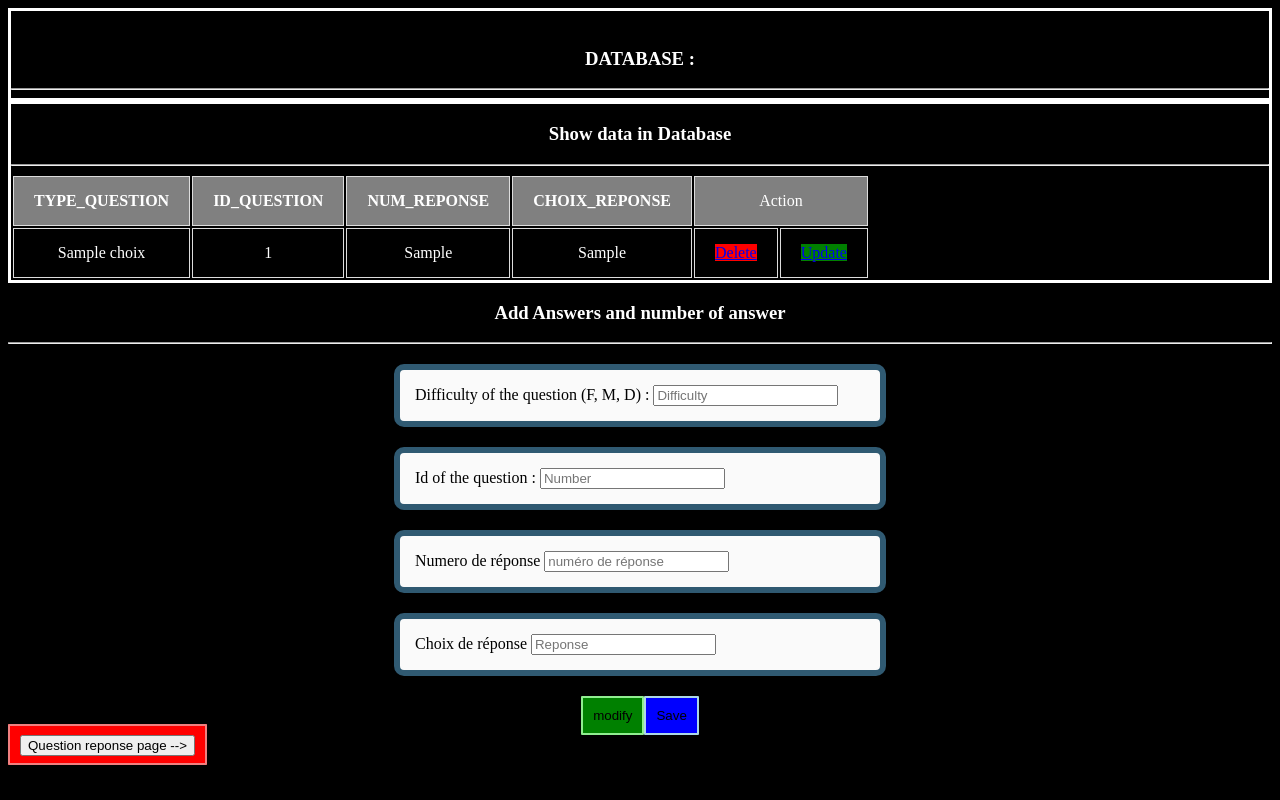
After one commit to hugo-domage/SiteSAE, a PHP site: page /PHP/bdchoix.php in a window 1280 px wide. The commit adds this page. Run offline with PHP 8.4, Linux system fonts and the light colour scheme; tables that the repository leaves empty or names only in its code hold one stand-in row (values such as "Sample post"); some libraries are stand-ins or nearby versions.

Commit message:
ajout de la table t_qcm_choix dans le site

```diff
--- a/CSS/Stylebd.css
+++ b/CSS/Stylebd.css
@@ -1,5 +1,5 @@
 body{
-    background-color: black;
+    background-color: black
 }
 
 h1,h2,h3,h4,h5,h6{
@@ -94,6 +94,58 @@ thead tr{
     transform: translateY(4px);
 }
 
+.btn-update{
+    background-color:  green;
+    display: inline;
+    padding: 10px;
+    border-radius: 1px;
+    border: 2px solid lightgreen;
+}
+
+.btn-update:hover{
+    background-color: lightgreen;
+}
+
+.btn-update:active{
+    background-color: lightseagreen;
+    box-shadow: 0 5px #666;
+    transform: translateY(4px);
+}
+.btn-update{
+    background-color:  green;
+    display: inline;
+    padding: 10px;
+    border-radius: 1px;
+    border: 2px solid lightgreen;
+}
+
+.btn-update:hover{
+    background-color: lightgreen;
+}
+
+.btn-update:active{
+    background-color: lightseagreen;
+    box-shadow: 0 5px #666;
+    transform: translateY(4px);
+}
+.qcmbutton{
+    background-color:  red;
+    display: inline;
+    padding: 10px;
+    border-radius: 1px;
+    border: 2px solid lightcoral;
+}
+
+.qcmbutton:hover{
+    background-color: lightcoral;
+}
+
+.qcmbutton:active{
+    background-color: lightcoral;
+    box-shadow: 0 5px #666;
+    transform: translateY(4px);
+}
+
 
 .form-group{
     max-width: 450px;
@@ -104,3 +156,8 @@ thead tr{
     border-radius: 10px;
     border: 6px solid #305A72;
 }
+
+.buttonDelUp{
+    display: flex;
+    justify-content: center;
+}
--- a/CSS/style.css
+++ b/CSS/style.css
@@ -1,5 +1,5 @@
 body {
-    background-color:  green;
+    background-color:  black;
     display: flex;
     justify-content: center;
     align-items: center;
--- /dev/null
+++ b/PHP/actionchoix.php
@@ -0,0 +1,70 @@
+<?php
+
+use LDAP\Result;
+    require("./connexion.php");
+
+    $difficulty="";
+    $number="";
+    $numreponse="";
+    $choixreponse="";
+
+    //inserer les requetes ajouter par l'administrateur dans la base de données.
+    if(isset($_POST['btn_ajout']))
+    {
+        $difficulty = $_POST['difficulty'];
+        $number = $_POST['number'];
+        $numreponse = $_POST['numreponse'];
+        $choixreponse = $_POST['choixreponse'];
+
+        $query = "INSERT INTO t_qcm_choix(type_question, id_question, num_reponse, choix_reponse) VALUES('$difficulty','$number','$numreponse','$choixreponse')";
+        $q = $con ->prepare($query);
+        $res = $q->execute();
+
+        if($res){
+            echo "<div class= 'succes'>
+                <h3>reponse ajouté avec succès</h3>
+                </div>";
+        }else{
+            echo "<div class= 'error'>
+                <h3>les réponses n'ont pas été ajouté, il y a une erreur</h3>
+                </div>";
+        }
+        header("refresh:1; url=bdchoix.php");
+        exit;
+    }
+
+    //bouton Supprimer
+    if(isset($_GET['delete']))
+    {
+        $id = $_GET['delete'];
+        $query = "DELETE FROM t_qcm_choix WHERE id_question = '$id'";
+        $q = $con ->prepare($query);
+        $res = $q->execute();
+        if($res)
+        {
+            echo "Supprimer avec succès";
+        }
+        header("refresh:1; url=bdchoix.php");
+        exit;
+    }
+
+    //bouton modifier
+    if(isset($_POST['btn_update']))
+    {
+        $difficulty = $_POST['difficulty'];
+        $number = $_POST['number'];
+        $numreponse = $_POST['numreponse'];
+        $question = $_POST['choixreponse'];
+
+        $query = "UPDATE t_qcm_choix SET type_question='$difficulty', id_question='$number', num_reponse='$numreponse', choix_reponse='$choixreponse' WHERE id_question='$number'";
+        $q = $con ->prepare($query);
+        $res = $q->execute();
+
+        if($res)
+        {
+            echo "modification successful";
+        }
+            header("refresh:1; url=bdchoix.php");
+            exit;
+    }
+?>
--- /dev/null
+++ b/PHP/bdchoix.php
@@ -0,0 +1,101 @@
+<?php
+    require("./connexion.php");
+    require_once("./actionchoix.php");
+    $difficulty="";
+    $number="";
+    $numreponse="";
+    $choixreponse="";
+
+    $modify= false;
+?>
+<!DOCTYPE html>
+<html lang="fr">
+<head>
+    <meta charset="UTF-8">
+    <meta http-equiv="X-UA-Compatible" content="IE=edge">
+    <meta name="viewport" content="width=device-width, initial-scale=1.0">
+    <title>Base de données - SAE</title>
+    <link rel="stylesheet" href="../CSS/Stylebd.css?v=<?php echo time(); ?>">
+</head>
+<body>
+    <div class="container col-md-12">
+            <div class="tableau">
+                <br>
+                <h3>DATABASE :</h3>
+                <hr>
+            </div>
+        <div class="rows">
+            <div class= "tableau">
+            <h3> Show data in Database </h3>
+            <hr>
+            <div class="table responsive">
+            <table class="table table-bordered">
+                <thead>
+                    <tr class="Column">
+                        <th>TYPE_QUESTION</th>
+                        <th>ID_QUESTION</th>
+                        <th>NUM_REPONSE</th>
+                        <th>CHOIX_REPONSE</th>
+                        <td colspan="2">Action</td>
+                    </tr>
+                </thead>
+                <tbody>
+                <?php
+                    include_once("connexion.php");
+
+                    $query = "SELECT * FROM t_qcm_choix";
+                    $q = $con ->prepare($query);
+                    $q->execute();
+                    while($row = $q -> fetch())
+                    {
+                ?>
+                    <tr class="Rows">
+                        <td><?php echo $row['type_question']?></td>
+                        <td><?php echo $row['id_question']?></td>
+                        <td><?php echo $row['num_reponse']?></td>
+                        <td><?php echo $row['choix_reponse']?></td>
+                        <td><a href="actionchoix.php?delete=<?php echo $row['id_question'] ?>" class="Dbutton">Delete</a></td>
+                        <td><a href="bdchoix.php?update=<?php echo $row['id_question']?>" class="Ubutton">Update</a></td>
+                    </tr>
+                    <?php
+                        }
+                     ?>
+                </tbody>
+            </table>
+            </div>
+            </div>
+            <h3> Add Answers and number of answer </h3>
+            <hr>
+            <div>
+                <form method="post" action="actionchoix.php">
+                    <div class="form-group">
+                        <label> Difficulty of the question (F, M, D) : </label>
+                        <input type="text" name="difficulty" class="form-control" value="<?php echo $difficulty;?>" placeholder="Difficulty"/>
+                    </div>
+                    <div class="form-group">
+                        <label> Id of the question : </label>
+                        <input type="text" name="number" class="form-control" value="<?php echo $number;?>" placeholder="Number"/>
+                    </div>
+                    <div class="form-group">
+                        <label> Numero de réponse</label>
+                        <input type="text" name="numreponse" class="form-control" value="<?php echo $numreponse;?>" placeholder="numéro de réponse" />
+                    </div>
+                    <div class="form-group">
+                        <label> Choix de réponse </label>
+                        <input type="text" name="choixreponse" class="form-control" value="<?php echo $choixreponse;?>" placeholder="Reponse"/>
+                    </div>
+                    <div class="buttonDelUp">
+                        <input type="submit" name="btn_update" class="btn-update" value="modify" />
+                        <input type="submit" name="btn_ajout" class="btn-save" value="Save" />
+                    </div>
+                </form>
+                <div class="qcmbutton">
+                    <a href="/PHP/bd.php">
+                        <input type="button" value="Question reponse page -->">
+                    </a>
+                </div>
+            </div>
+        </div>
+    </div>
+</body>
+</html>
--- a/PHP/register.php
+++ b/PHP/register.php
@@ -10,7 +10,8 @@ if (!empty($_POST['email']) && !empty($_POST['password'])) {
     $user = $q->fetch();
     if ($user) {
         echo "l'email existe déjà";
-        header("refresh:1; url=../HTML/register.html");
+        header("refresh:1; url=../index.html");
+        exit;
     }
 
     $q = $con ->prepare('INSERT INTO t_login (email, password) VALUES (:email, :password)');
@@ -22,5 +23,6 @@ if (!empty($_POST['email']) && !empty($_POST['password'])) {
         echo "Inscription réussie";
     }
     header("refresh:1; url=../index.html");
+    exit;
 }
 ?>
```
Also changed, not shown: HTML/Login.html (renamed from HTML/register.html, +5 -5 lines), PHP/action.php (deleted, +0 -74 lines), PHP/actionbd.php (added, +75 -0 lines), PHP/bd.php (+9 -4 lines), index.html (+10 -9 lines).
